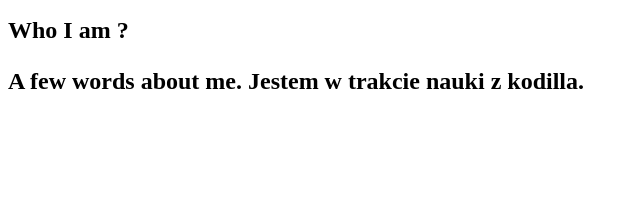
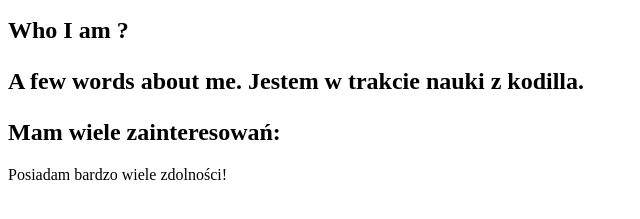
Before and after one commit to Lipieta85/nauka-gita, a plain HTML site: page index.html in a window 1280 px wide. Shown: the part 101-320 px from the top of the page, without its empty margins (0-640 px from the left). Drawn offline with nearby package versions, Linux system fonts and the light colour scheme; files that its build step writes are made by us from their sources.

Commit message:
Add section interests

```diff
--- a/index.html
+++ b/index.html
@@ -19,6 +19,8 @@
 		<p>A few words about me. Jestem w trakcie nauki z kodilla.</p>
 	    </section>
             <section class="interests">
+		<h2>Mam wiele zainteresowań:</h2>
+		<p>Posiadam bardzo wiele zdolności!</p>
 	    </section>
         </main>
         <footer>
```
